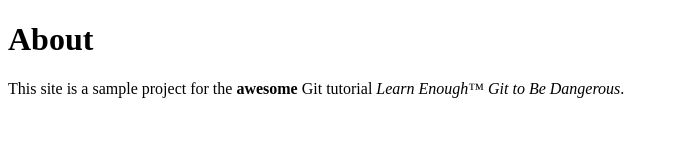
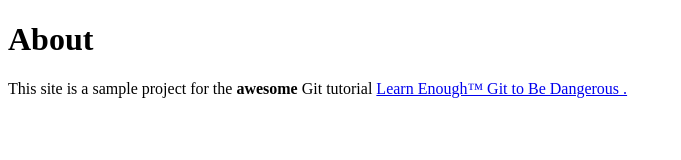
Before and after one commit to rojikbarna/website, a plain HTML site: page about.html in a window 1280 px wide. Shown: the whole page, without its empty margins (0-681 px from the left). Drawn offline with Linux system fonts and the light colour scheme.

Commit message:
change abouthtml

```diff
--- a/about.html
+++ b/about.html
@@ -7,7 +7,7 @@
     <h1>About</h1>
     <p>
       This site is a sample project for the <strong>awesome</strong> Git
-      tutorial <em>Learn Enough™ Git to Be Dangerous</em>.
+      tutorial <a href="http://learnenough.com/git-tutorial"<em>Learn Enough™ Git to Be Dangerous </em>.</a>
     </p>
   </body>
 </html>
```
